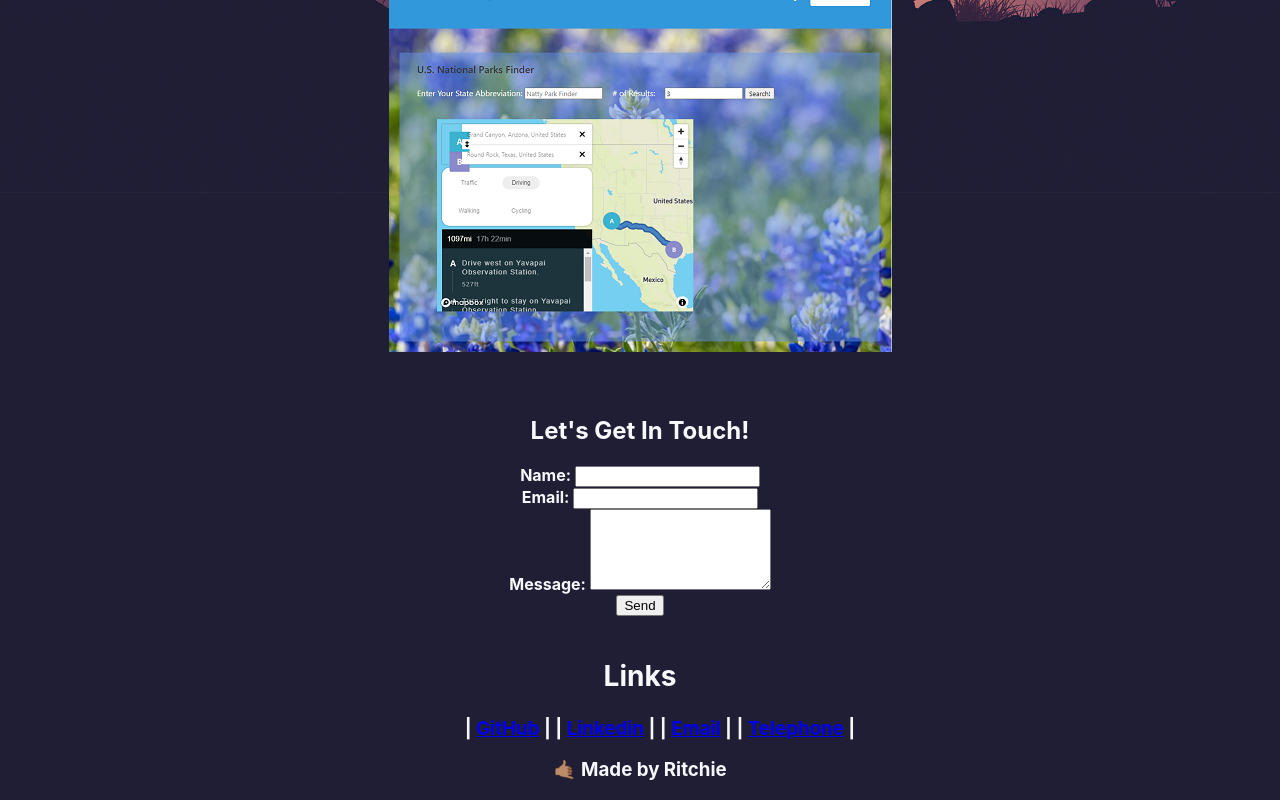
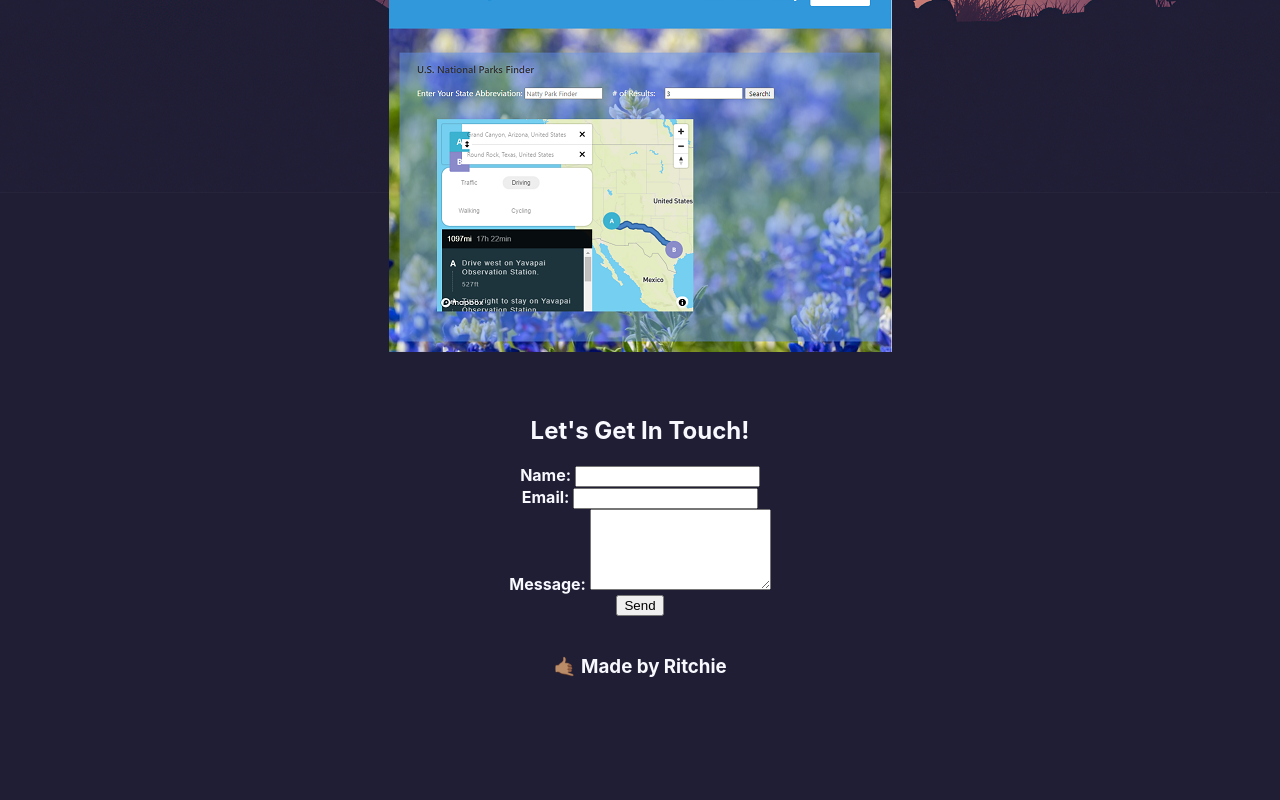
Before and after one commit to xRitchie91/React-Portfolio, a React (Create React App) app: page / in a window 1280 px wide. Shown: the part 887-1687 px from the top of the page. After the commit the page ends 1583 px from the top, so only its background shows below. Built offline with nearby package versions, Linux system fonts and the light colour scheme.

Commit message:
removed links
removed footer links and added them to navbar instead.

```diff
--- a/src/components/footer/index.js
+++ b/src/components/footer/index.js
@@ -6,16 +6,8 @@ function Footer() {
         <footer>
             <h3 className="footer">
                 <center>
-                    <h2>Links</h2>
-                <ul>
-                | <a href="https://github.com/xRitchie91">GitHub</a> |
-                | <a href="https://www.linkedin.com/in/richard-ortiz-6a8a82bb/">Linkedin</a> |
-                | <a href="mailto:r.ortiz54@yahoo.com">Email</a> |
-                | <a href="tel:5126960674">Telephone</a> |
-                </ul>
                 <p>🤙🏽 Made by Ritchie</p>
                 </center>
-
             </h3>
         </footer>
     )
```
